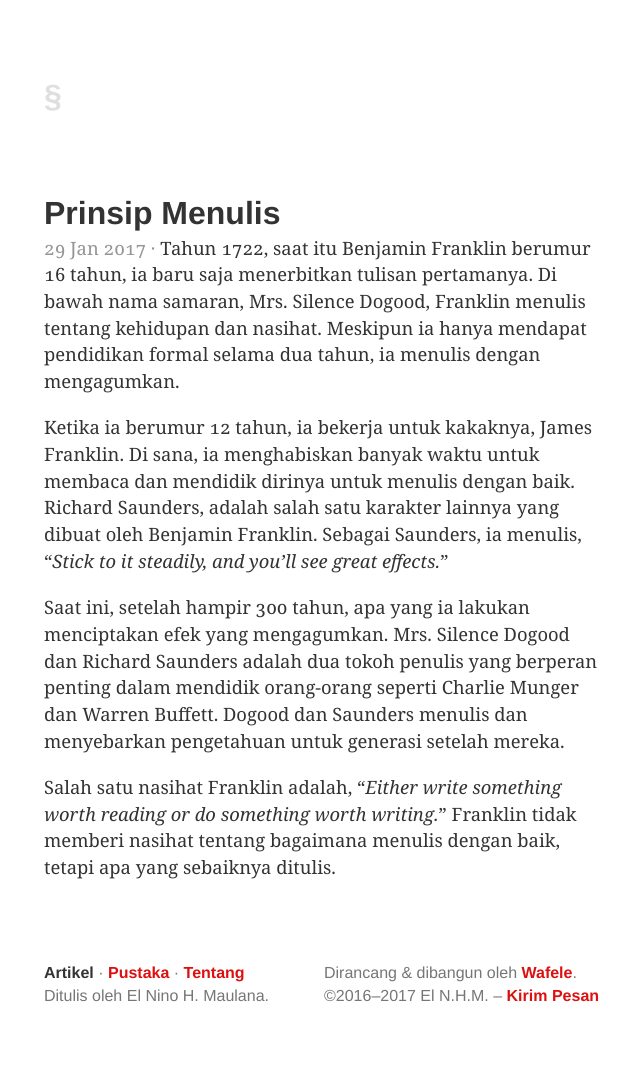
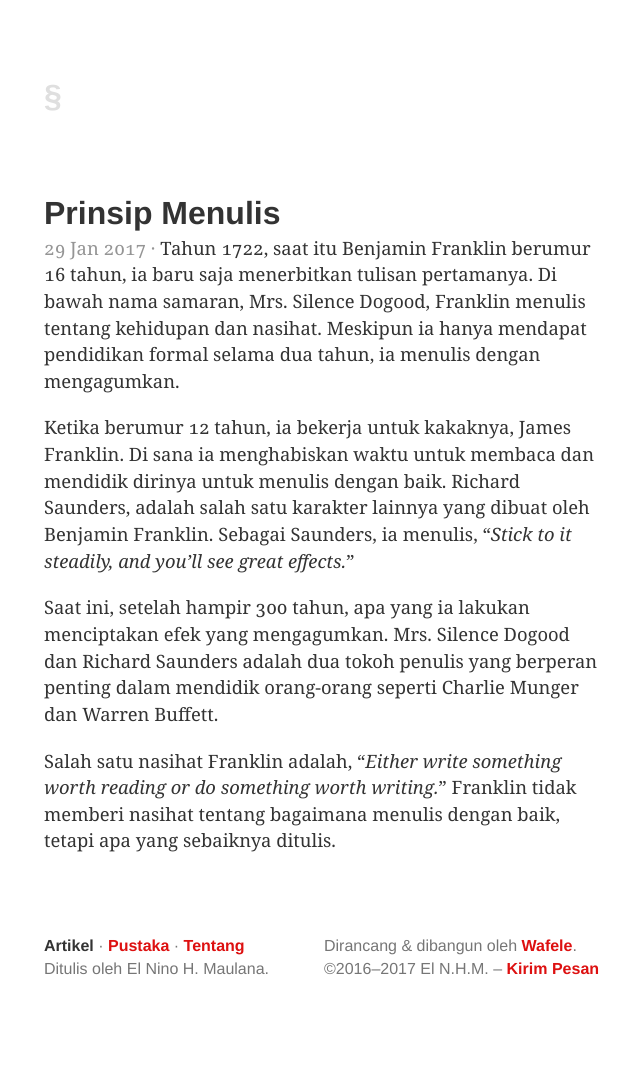
Before and after one commit to tertanda/elnino.github.io, a Jekyll site: the page built from artikel/_posts/2017-01-29-prinsip-menulis.md, in a window 1280 px wide. Shown: the whole page, without its empty margins (316-956 px from the left). Built offline with Jekyll 4.4.1, drawn with Linux system fonts in a browser that asks for light colours; after the commit the page ends 1060 px from its top, so only the background shows below that.

Commit message:
First commit.

```diff
--- a/artikel/_posts/2017-01-29-prinsip-menulis.md
+++ b/artikel/_posts/2017-01-29-prinsip-menulis.md
@@ -12,8 +12,8 @@ meta     : Nasihat dan prinsip menulis dari Benjamin Franklin.
 
 <p><date class="site-post__info">29 Jan 2017 &middot; </date>Tahun 1722, saat itu Benjamin Franklin berumur 16 tahun, ia baru saja menerbitkan tulisan pertamanya. Di bawah nama samaran, Mrs. Silence Dogood, Franklin menulis tentang kehidupan dan nasihat. Meskipun ia hanya mendapat pendidikan formal selama dua tahun, ia menulis dengan mengagumkan.</p>
 
-Ketika ia berumur 12 tahun, ia bekerja untuk kakaknya, James Franklin. Di sana, ia menghabiskan banyak waktu untuk membaca dan mendidik dirinya untuk menulis dengan baik. Richard Saunders, adalah salah satu karakter lainnya yang dibuat oleh Benjamin Franklin. Sebagai Saunders, ia menulis, "*Stick to it steadily, and you'll see great effects.*"
+Ketika berumur 12 tahun, ia bekerja untuk kakaknya, James Franklin. Di sana ia menghabiskan waktu untuk membaca dan mendidik dirinya untuk menulis dengan baik. Richard Saunders, adalah salah satu karakter lainnya yang dibuat oleh Benjamin Franklin. Sebagai Saunders, ia menulis, "*Stick to it steadily, and you'll see great effects.*"
 
-Saat ini, setelah hampir 300 tahun, apa yang ia lakukan menciptakan efek yang mengagumkan. Mrs. Silence Dogood dan Richard Saunders adalah dua tokoh penulis yang berperan penting dalam mendidik orang-orang seperti Charlie Munger dan Warren Buffett. Dogood dan Saunders menulis dan menyebarkan pengetahuan untuk generasi setelah mereka.
+Saat ini, setelah hampir 300 tahun, apa yang ia lakukan menciptakan efek yang mengagumkan. Mrs. Silence Dogood dan Richard Saunders adalah dua tokoh penulis yang berperan penting dalam mendidik orang-orang seperti Charlie Munger dan Warren Buffett.
 
 Salah satu nasihat Franklin adalah, "*Either write something worth reading or do something worth writing.*" Franklin tidak memberi nasihat tentang bagaimana menulis dengan baik, tetapi apa yang sebaiknya ditulis.
```
